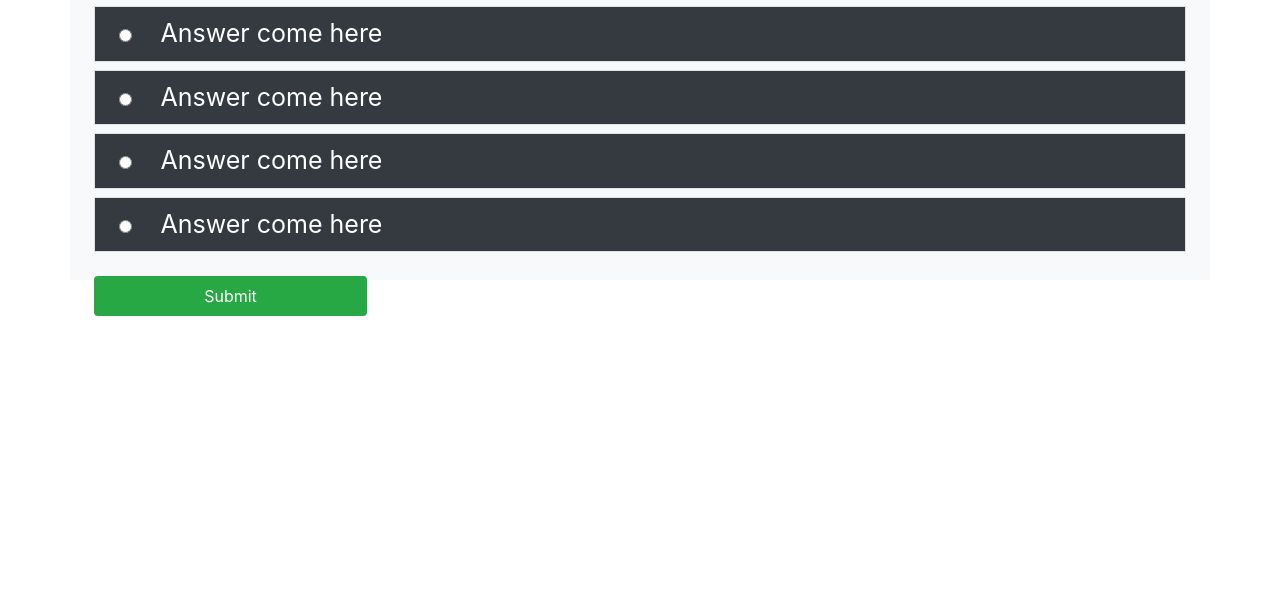
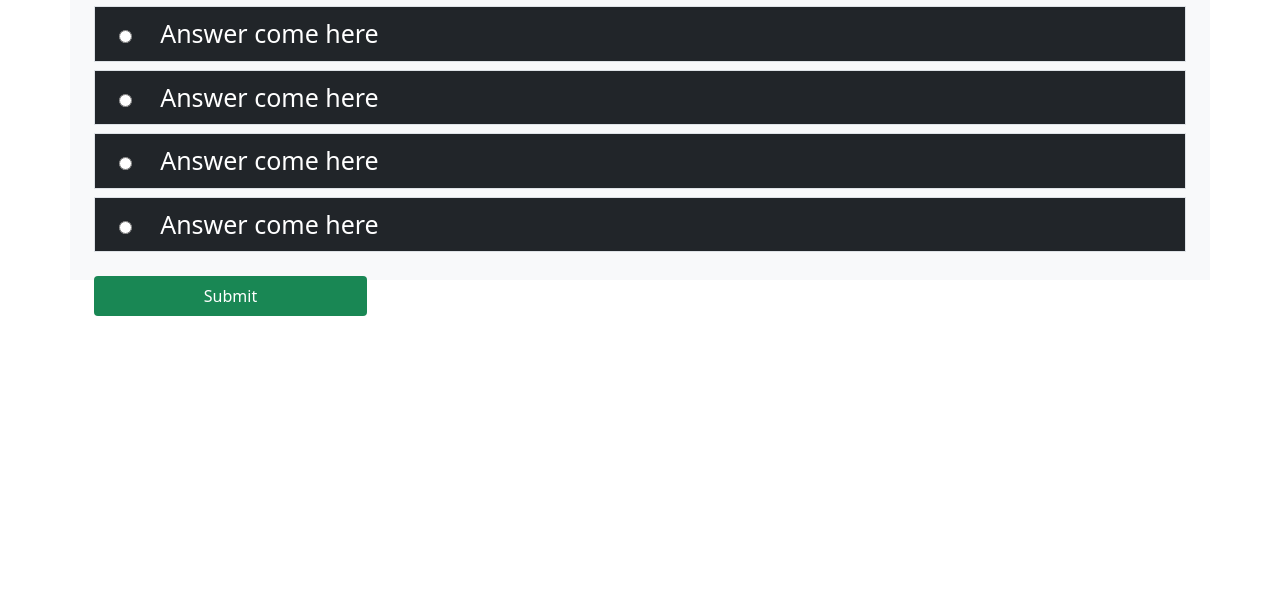
Before and after one commit to sharmagaurav1912/Quiz-App-js, a plain HTML site: page index.html in a window 1280 px wide. Shown: the part 184-800 px from the top of the page. Drawn offline with nearby package versions, Linux system fonts and the light colour scheme.

Commit message:
added initial files

```diff
--- a/index.html
+++ b/index.html
@@ -6,7 +6,7 @@
     <title>Quiz App</title>
     <meta name='viewport' content='width=device-width, initial-scale=1'>
     <link rel='stylesheet' type='text/css' media='screen' href='style.css'>
-    <link rel='stylesheet' type='text/css' media='screen' href='bootstrap/bootstrap.min.css'>
+    <link rel='stylesheet' type='text/css' media='screen' href='bootstrap.min.css'>
 
 </head>
 <body>
@@ -19,19 +19,19 @@
                 <h2 class="my-4">Question Goes Here</h2>
 
                 <div class="bg-dark text-white border my-2 py-2 px-4">
-                  <input type="radio" id="ans1">
+                  <input type="radio" id="ans-opt">
                   <label for="ans1">Answer come here</label>
                 </div>
                 <div class="bg-dark text-white border my-2 py-2 px-4">
-                  <input type="radio" id="ans2">
+                  <input type="radio" id="ans-opt">
                   <label for="ans2">Answer come here</label>
                 </div>
                 <div class="bg-dark text-white border my-2 py-2 px-4">
-                  <input type="radio" id="ans3">
+                  <input type="radio" id="ans-opt">
                   <label for="ans3">Answer come here</label>
                 </div>
                 <div class="bg-dark text-white border my-2 py-2 px-4">
-                  <input type="radio" id="ans4">
+                  <input type="radio" id="ans-opt">
                   <label for="ans4">Answer come here</label>
                 </div>
 
@@ -42,7 +42,7 @@
         </div>
     </div>
 
-    <script src='bootstrap/bootstrap.bundle.min.js'></script>
+    <script src='bootstrap.bundle.min.js'></script>
     <script src='script.js'></script>
 
 </body>
--- a/script.js
+++ b/script.js
@@ -0,0 +1,4 @@
+let submitButton = document.getElementById('submit-btn');
+submitButton.addEventListener("click",() => {
+    console.log("clicked");
+})
```
Also changed, not shown: bootstrap.bundle.min.js (added), bootstrap.min.css (added).
